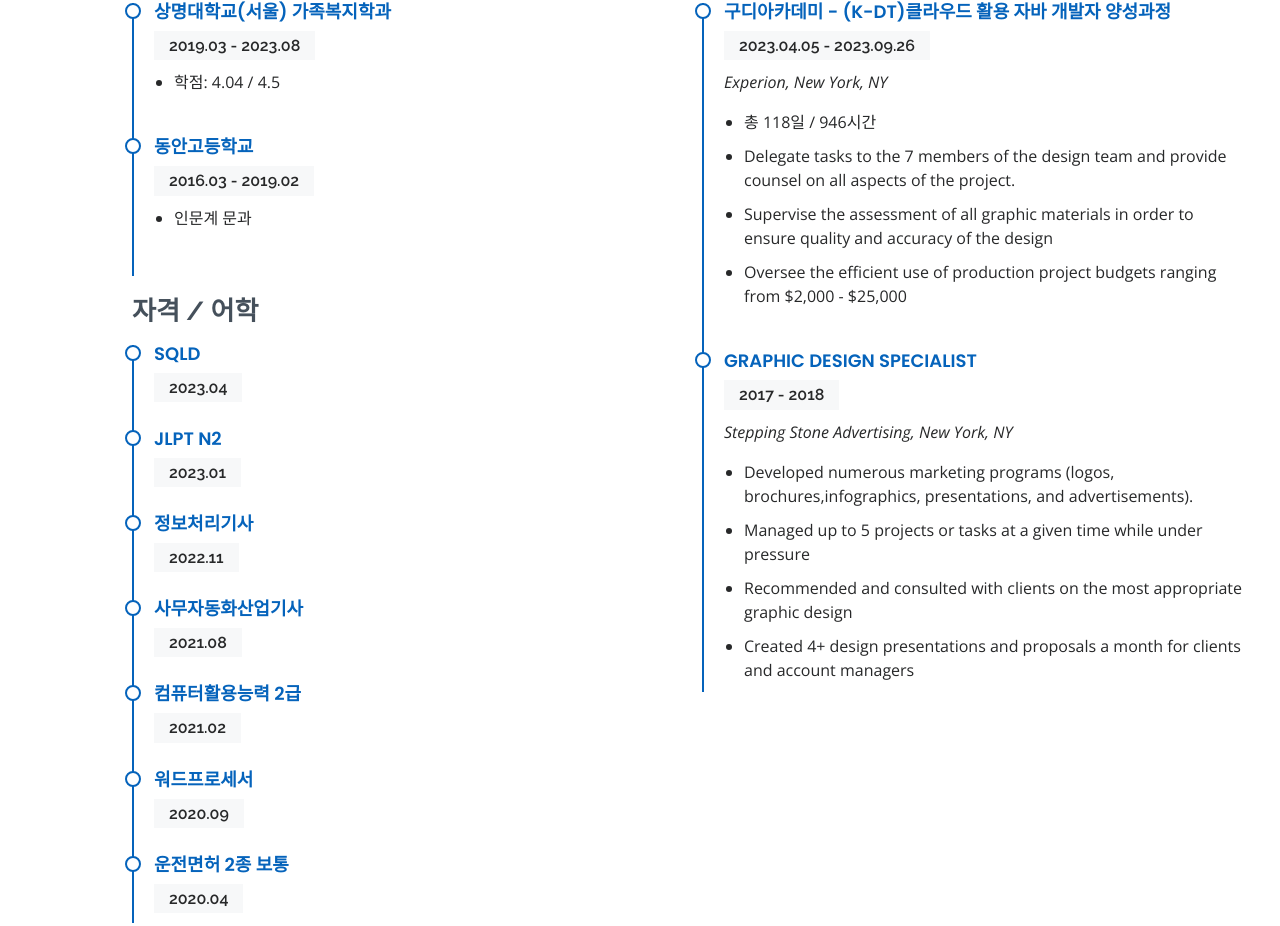
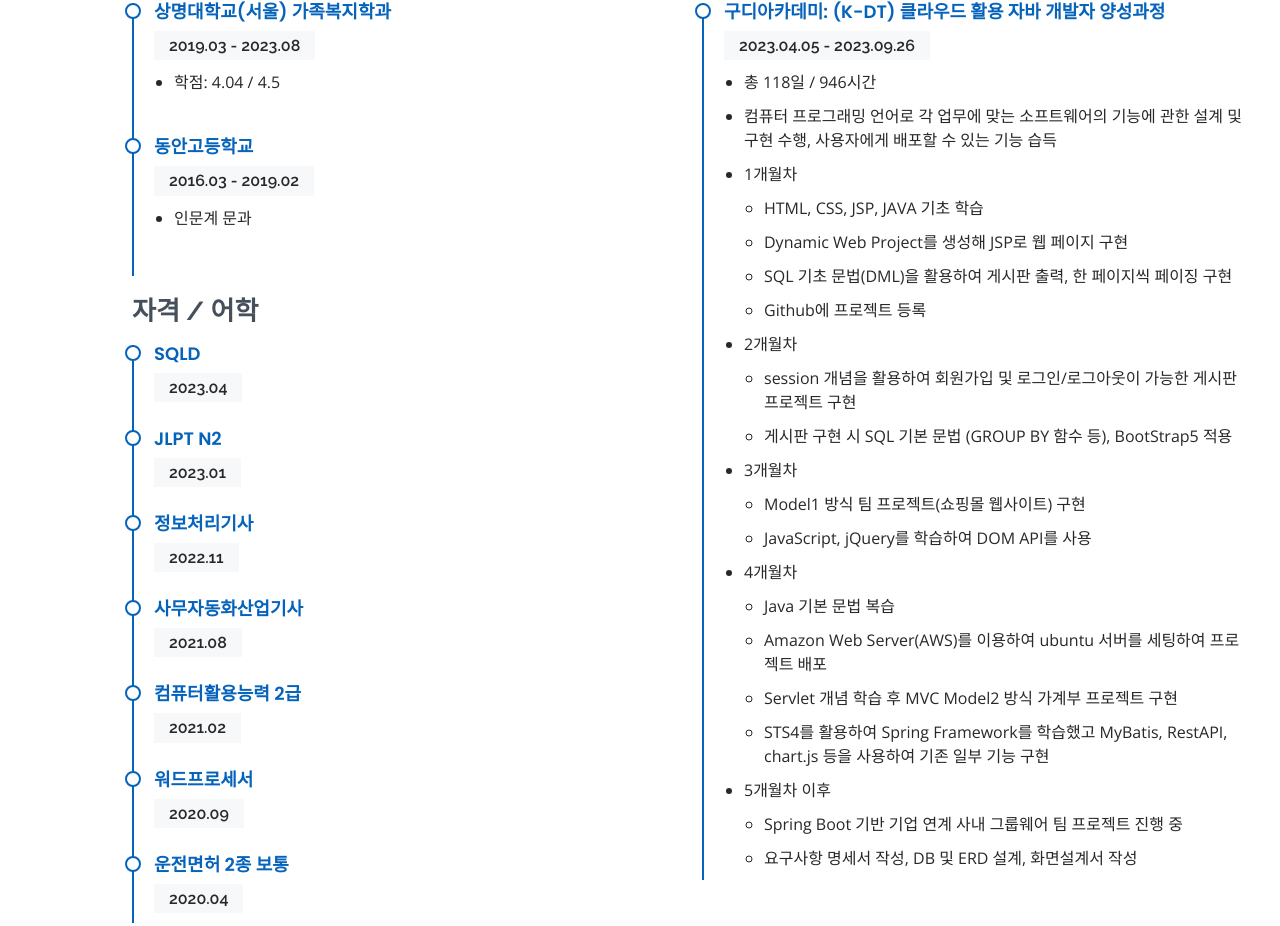
Before and after one commit to conio11/conio11.github.io, a plain HTML site: page index.html in a window 1280 px wide. Shown: the part 778-1704 px from the top of the page. Drawn offline with nearby package versions, Linux system fonts and the light colour scheme.

Commit message:
교육 설명 추가

```diff
--- a/index.html
+++ b/index.html
@@ -95,7 +95,8 @@
               magna aliqua.
             </p> -->
 
-  	            <h5>(<strong>동기화</strong>가 가능한 신입 개발자 <strong></strong>입니다.)</h5>
+  	            <!-- <h5>(<strong>동기화</strong>가 가능한 신입 개발자 <strong>오다빈</strong>입니다.)</h5> -->
+  	            <h5>매일 성장하는 신입 개발자 <strong>오다빈</strong>입니다.</h5>
 	            <br>
                 <p>목표를 성취하는 과정에서 끊임없이 <strong>피드백</strong>을 주고받으며 <strong>커뮤니케이션</strong>이 가능합니다. </p>
 	            <br>
@@ -188,27 +189,53 @@
           <div class="col-lg-6">
             <h3 class="resume-title">교육</h3>
             <div class="resume-item">
-              <h4>구디아카데미 - (K-DT)클라우드 활용 자바 개발자 양성과정</h4>
+              <h4>구디아카데미: (K-DT) 클라우드 활용 자바 개발자 양성과정</h4>
               <h5>2023.04.05 - 2023.09.26</h5>
-              <p><em>Experion, New York, NY </em></p>
+              <!-- <p><em>Experion, New York, NY </em></p> -->
               <ul>
                 <li>총 118일 / 946시간 </li>
-                <li>Delegate tasks to the 7 members of the design team and provide counsel on all aspects of the project. </li>
-                <li>Supervise the assessment of all graphic materials in order to ensure quality and accuracy of the design</li>
-                <li>Oversee the efficient use of production project budgets ranging from $2,000 - $25,000</li>
+                <li>컴퓨터 프로그래밍 언어로 각 업무에 맞는 소프트웨어의 기능에 관한 설계 및 구현 수행, 사용자에게 배포할 수 있는 기능 습득</li>
+                <li>1개월차</li>
+                <ul>
+                	<li>HTML, CSS, JSP, JAVA 기초 학습</li>
+                	<li>Dynamic Web Project를 생성해 JSP로 웹 페이지 구현</li>
+                	<li>SQL 기초 문법(DML)을 활용하여 게시판 출력, 한 페이지씩 페이징 구현</li>
+                	<li>Github에 프로젝트 등록</li>
+                </ul>
+                <li>2개월차</li>
+                <ul>
+                	<li>session 개념을 활용하여 회원가입 및 로그인/로그아웃이 가능한 게시판 프로젝트 구현</li>
+                	<li>게시판 구현 시 SQL 기본 문법 (GROUP BY 함수 등), BootStrap5 적용</li>
+                </ul>
+                <li>3개월차</li>
+                <ul>
+                	<li>Model1 방식 팀 프로젝트(쇼핑몰 웹사이트) 구현</li>
+                	<li>JavaScript, jQuery를 학습하여 DOM API를 사용</li>
+                </ul>
+                <li>4개월차</li>
+                <ul>
+                	<li>Java 기본 문법 복습</li>
+                	<li>Amazon Web Server(AWS)를 이용하여 ubuntu 서버를 세팅하여 프로젝트 배포</li>
+                	<li>Servlet 개념 학습 후 MVC Model2 방식 가계부 프로젝트 구현</li>
+                	<li>STS4를 활용하여 Spring Framework를 학습했고 MyBatis, RestAPI, chart.js 등을 사용하여 기존 일부 기능 구현</li>
+                </ul>
+                <li>5개월차 이후</li>
+                <ul>
+                	<li>Spring Boot 기반 기업 연계 사내 그룹웨어 팀 프로젝트 진행 중</li>
+                	<li>요구사항 명세서 작성, DB 및 ERD 설계, 화면설계서 작성 </li>
+                </ul>
               </ul>
             </div>
-            <div class="resume-item">
+           <!--  <div class="resume-item">
               <h4>Graphic design specialist</h4>
               <h5>2017 - 2018</h5>
               <p><em>Stepping Stone Advertising, New York, NY</em></p>
               <ul>
                 <li>Developed numerous marketing programs (logos, brochures,infographics, presentations, and advertisements).</li>
                 <li>Managed up to 5 projects or tasks at a given time while under pressure</li>
-                <li>Recommended and consulted with clients on the most appropriate graphic design</li>
-                <li>Created 4+ design presentations and proposals a month for clients and account managers</li>
+
               </ul>
-            </div>
+            </div> -->
           </div>
         </div>
 
@@ -404,7 +431,7 @@
 			              <h3>2. Petgoods</h3>
 			            </div>
 			            <div class="portfolio-description">
-				            <p><b>- MVC MODEL1 반려견 용품 온라인 쇼핑몰</b></p>
+				            <p><b>MVC MODEL1 반려견 용품 온라인 쇼핑몰</b></p>
 				            <!-- <p><b>테스트 계정 - 고객 id: user1, pw: 1234 / 관리자 id: admin1, pw: 1234</b></p> -->
 
 			              	<div style="margin-bottom: 25px">
@@ -548,6 +575,7 @@
 									<li>비로그인 상태: 로그인/회원가입 가능, 게시글/댓글 열람만 가능</li>
 				            	</ul> -->
 			            	</ul>
+			            	<hr>
 	              		</div>
 			          </div>
 			        </div>
@@ -560,7 +588,7 @@
 			              <h3>1. Userboard - 카테고리(지역)별 게시판</h3>
 			            </div>
 			            <div class="portfolio-description">
-			                <p><b>- JSP, MariaDB 활용 게시판</b></p>
+			                <p><b>JSP, MariaDB 활용 게시판</b></p>
 			              <!-- 	<hr>  -->
 			              	<div style="margin-bottom: 25px">
 				                <a href="https://github.com/conio11/Userboard" class="btn btn-dark" role="button" style="text-decoration: none;" target="_blank">GitHub</a>
@@ -654,6 +682,7 @@
 									<li>비로그인 상태: 로그인/회원가입 가능, 게시글/댓글 열람만 가능</li>
 				            	</ul> -->
 			            	</ul>
+			            	<hr>
 
 
 <!-- 			                <b>[주요 기능]</b><br>
```
